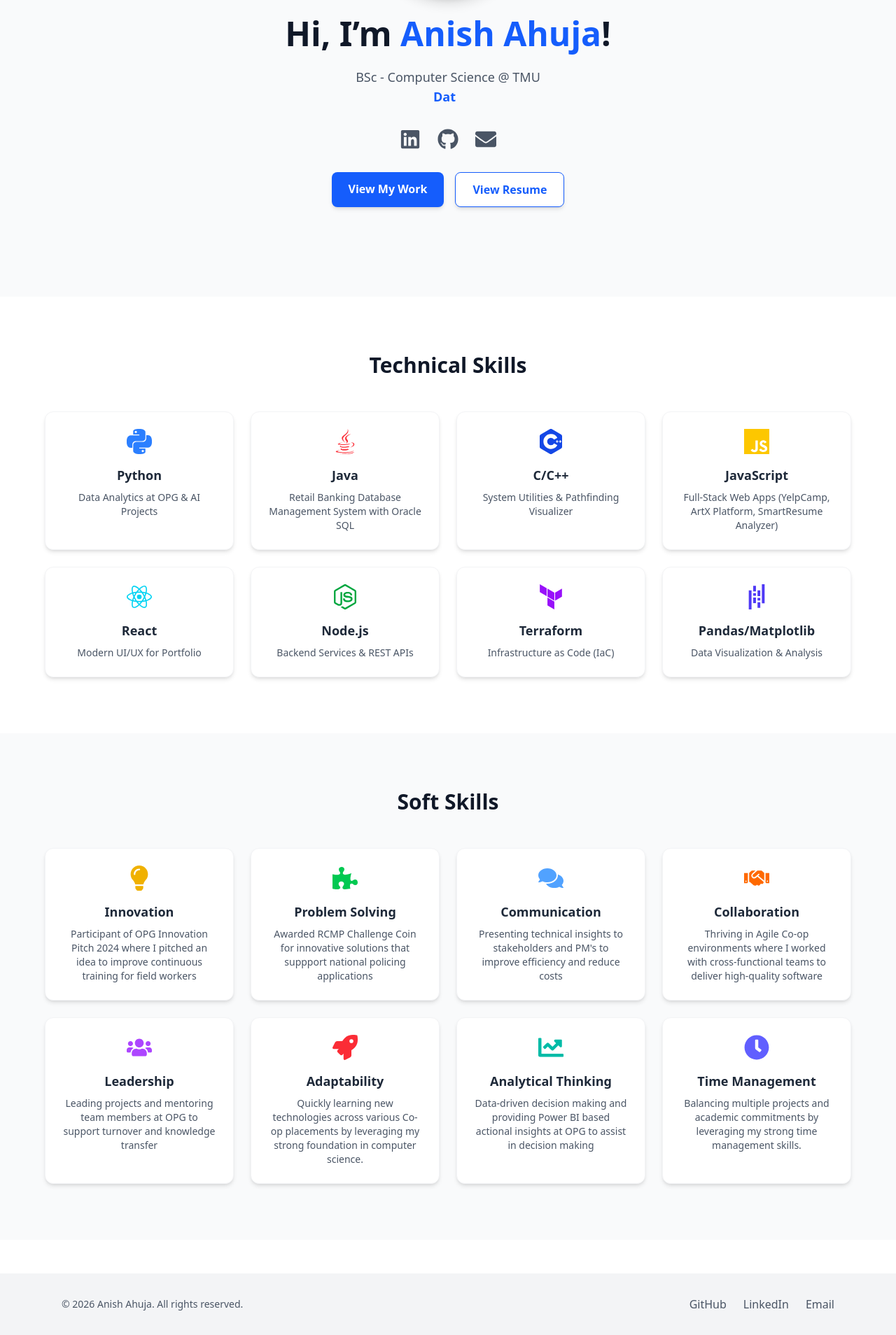
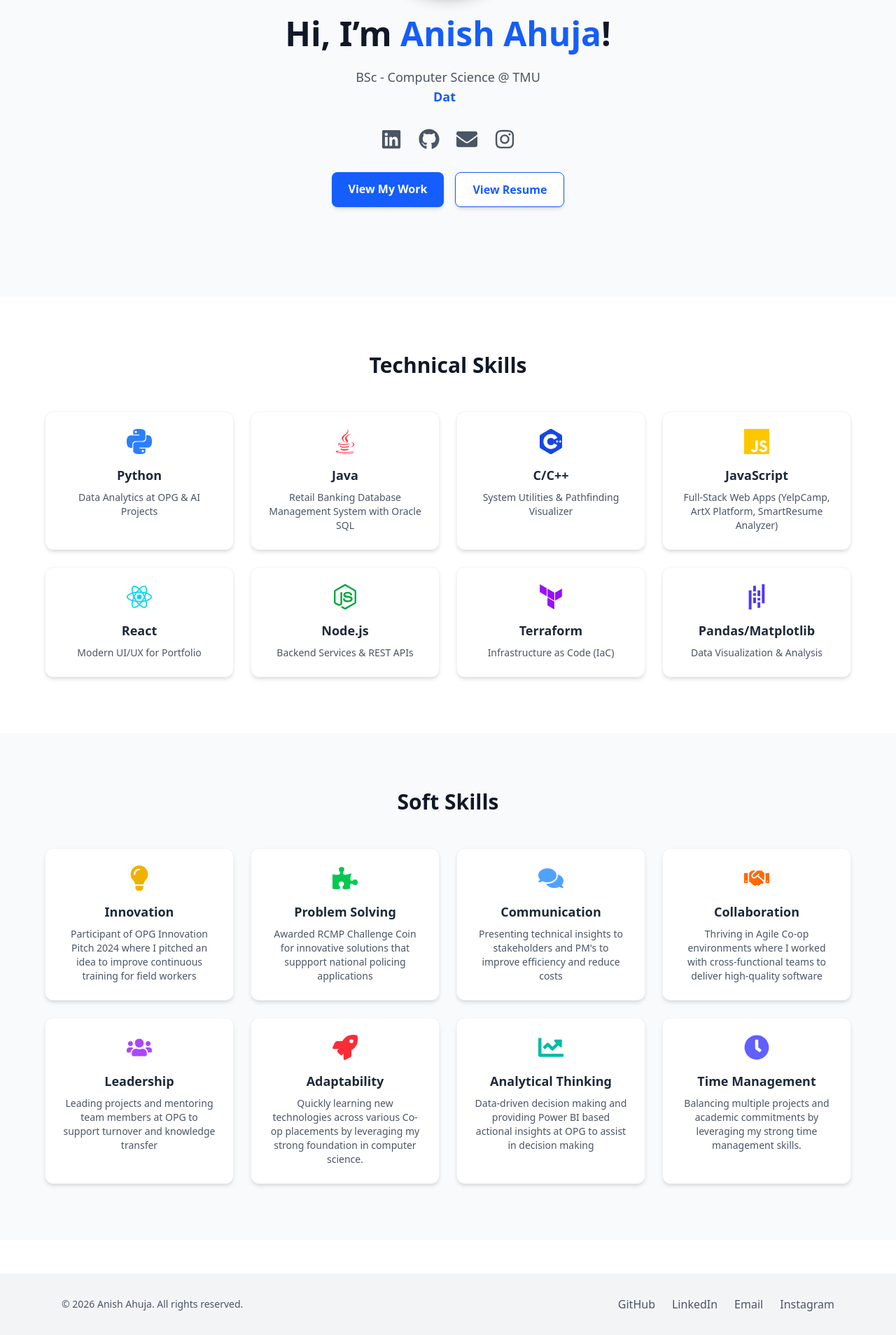
Before and after one commit to Anish07/my-portfolio, a React (Vite) app: page / in a window 1280 px wide. Shown: the part 432-2340 px from the top of the page at 70% size. Built offline with nearby package versions, Linux system fonts and the light colour scheme.

Commit message:
Add Instagram social link

```diff
--- a/src/components/Footer.jsx
+++ b/src/components/Footer.jsx
@@ -15,6 +15,9 @@ export default function Footer() {
           <a href="mailto:anishahuja46@gmail.com" className="text-gray-600 dark:text-gray-400 hover:text-blue-600 dark:hover:text-blue-400 transition">
             Email
           </a>
+          <a href="https://instagram.com/anish._a7" className="text-gray-600 dark:text-gray-400 hover:text-blue-600 dark:hover:text-blue-400 transition">
+            Instagram
+          </a>
         </div>
       </div>
     </footer>
--- a/src/pages/Home.jsx
+++ b/src/pages/Home.jsx
@@ -1,7 +1,7 @@
 import profilePic from '../assets/IMG_6103.jpg';
 import { Link } from 'react-router-dom';
 
-import { FaLinkedin, FaGithub, FaEnvelope, FaLightbulb, FaHandshake, FaComments, FaPuzzlePiece, FaJava, FaUsers, FaClock, FaChartLine, FaRocket } from 'react-icons/fa';
+import { FaLinkedin, FaGithub, FaEnvelope, FaLightbulb, FaHandshake, FaComments, FaPuzzlePiece, FaJava, FaUsers, FaClock, FaChartLine, FaRocket, FaInstagram } from 'react-icons/fa';
 import { SiPython, SiJavascript, SiReact, SiTailwindcss, SiMysql, SiGit, SiCplusplus, SiNodedotjs, SiMongodb, SiTerraform, SiPandas } from 'react-icons/si';
 import { motion } from 'framer-motion';
 import { TypeAnimation } from 'react-type-animation';
@@ -53,6 +53,9 @@ export default function Home() {
             </a>
             <a href="mailto:anishahuja46@gmail.com" className="text-gray-600 dark:text-gray-400 hover:text-red-500 text-3xl transition">
               <FaEnvelope />
+            </a>
+            <a href="https://instagram.com/anish._a7" target="_blank" rel="noopener noreferrer" className="text-gray-600 dark:text-gray-400 hover:text-pink-500 text-3xl transition">
+              <FaInstagram />
             </a>
           </div>
 
```
